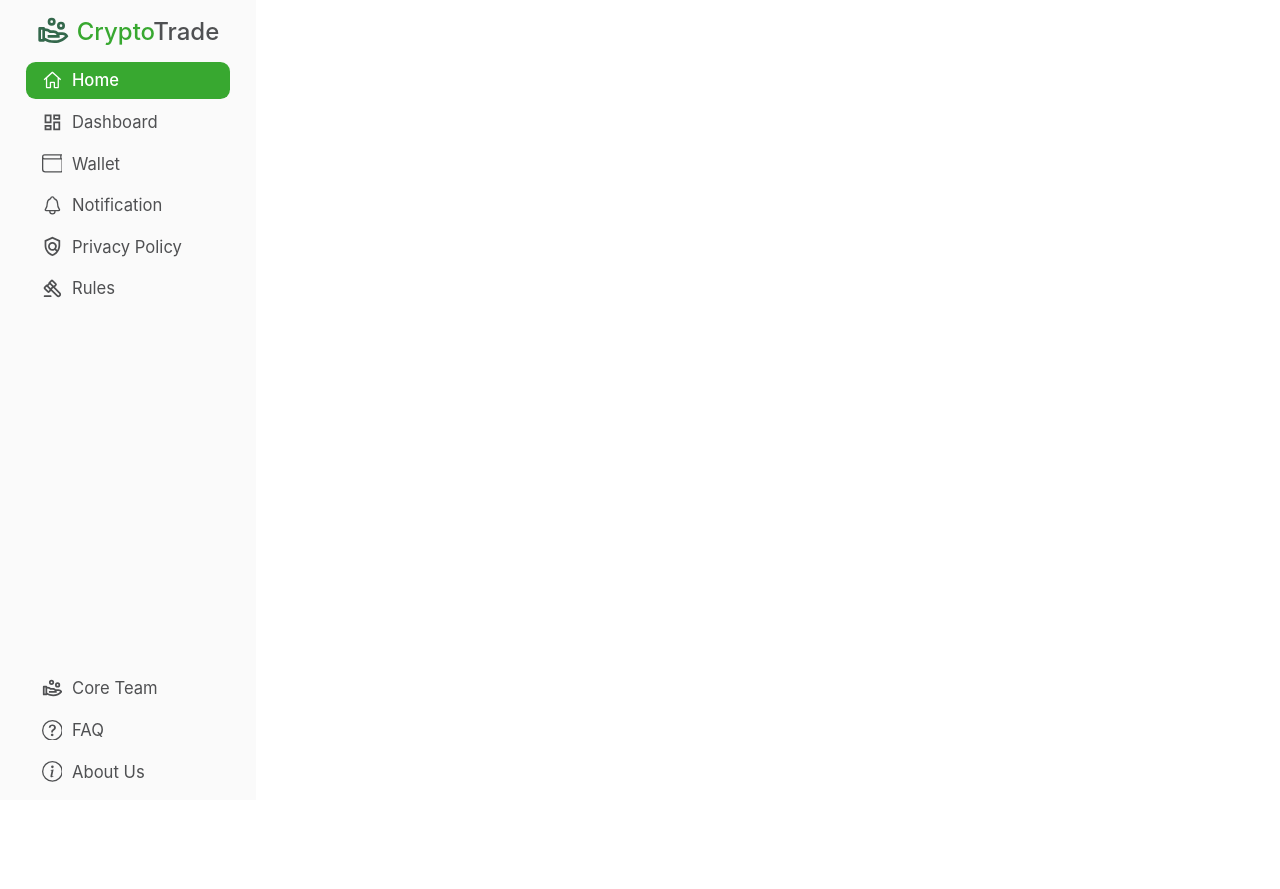
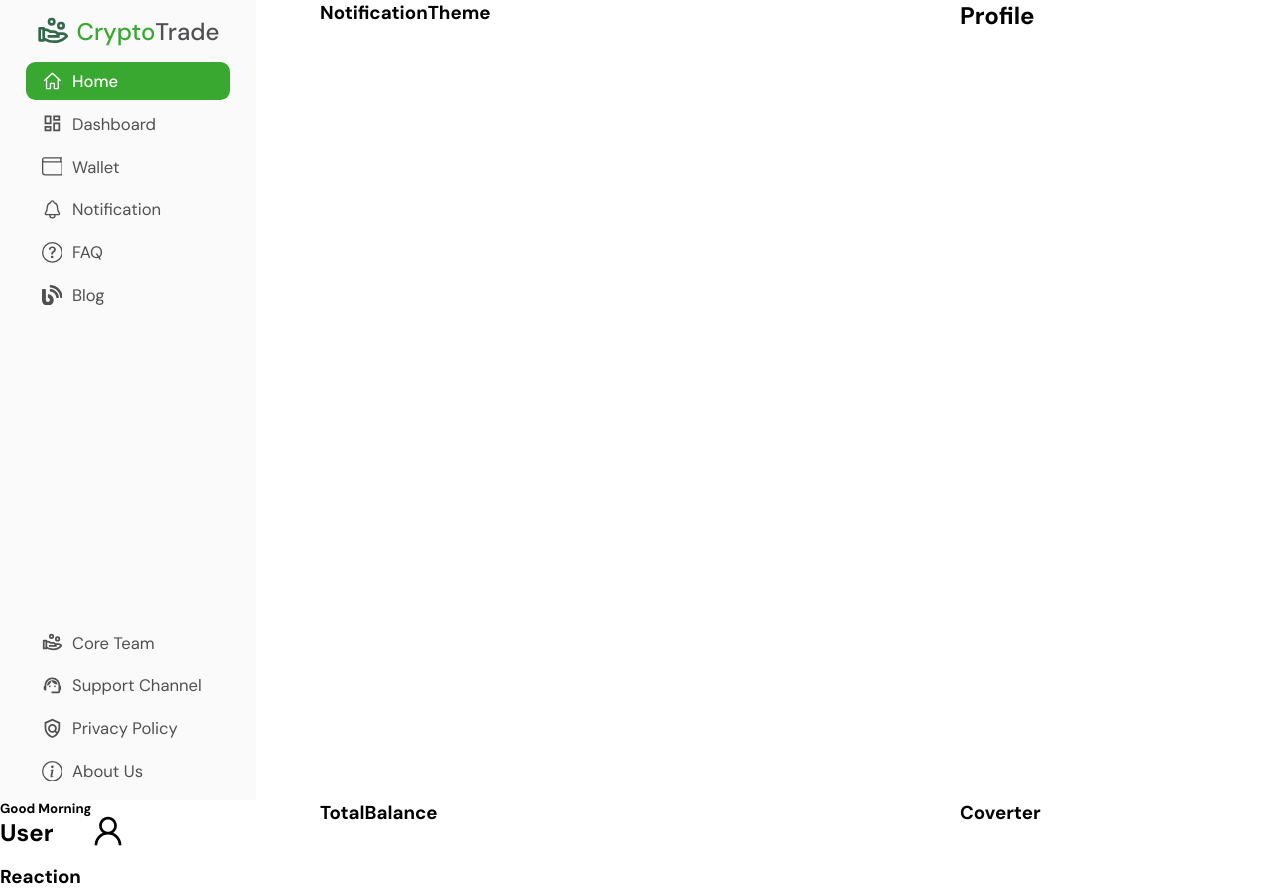
Before and after one commit to MOFIJULHAQUE/Dashboard_Project, a React (Create React App) app: page / in a window 1280 px wide. Before the commit the page ends 800 px from the top, so only its background shows below. Built offline with nearby package versions, Linux system fonts and the light colour scheme.

Commit message:
update the left-sidebar

```diff
--- /dev/null
+++ b/src/App.css
@@ -0,0 +1,36 @@
+@import url("https://fonts.googleapis.com/css2?family=DM+Sans:wght@400;500;700&display=swap");
+
+body {
+  font-family: "DM Sans", sans-serif;
+}
+
+* {
+  margin: 0;
+  padding: 0;
+  box-sizing: border-box;
+}
+
+ul {
+  list-style: none;
+}
+
+a {
+  text-decoration: none;
+  color: unset;
+}
+
+img {
+  width: 100%;
+}
+
+.App{
+  width: 100vw;
+  height: 100vh;
+}
+
+.main-content{
+  width: 100%;
+  height: 100%;
+  display: grid;
+  grid-template-columns: 20rem auto 20rem;
+}
--- a/src/App.js
+++ b/src/App.js
@@ -1,11 +1,20 @@
 import LeftSection from "./components/leftSection/LeftSection";
+import { RightSideBar } from "./components/RightSideBar/RightSideBar";
+
+import "./App.css";
 
 function App() {
   return (
     <>
-      <LeftSection />
+      <div className="App">
+        <div className="main-content">
+          <LeftSection />
+          <RightSideBar />
+        </div>
+      </div>
     </>
   );
 }
 
+
 export default App;
--- a/src/components/leftSection/LeftSection.css
+++ b/src/components/leftSection/LeftSection.css
@@ -1,22 +1,14 @@
-*{
-  margin: 0;
-  padding: 0;
-  box-sizing: border-box;
-}
-
-section{
-  position: fixed;
-  left: 0;
+section {
   background-color: #fafafa;
   height: 100vh;
-  width: 20%;
+  width: 20vw;
   display: flex;
   flex-direction: column;
   align-items: center;
 }
 
 /* logo */
-.brand{
+.brand {
   width: 100%;
   display: flex;
   justify-content: center;
@@ -25,27 +17,27 @@ section{
   margin: 15px 0;
 }
 
-.brand svg{
+.brand svg {
   font-size: 2rem;
   color: #34684c;
 }
 
-.brand span{
+.brand span {
   color: #38a830;
   font-size: 1.5rem;
   font-weight: 500;
 }
 
-.brand .logo-text{
+.brand .logo-text {
   color: #4f5052;
 }
 
-.toggle{
+.toggle {
   display: none;
 }
 
 /* navigation menu */
-nav{
+nav {
   width: 80%;
   height: 100vh;
   display: flex;
@@ -54,25 +46,22 @@ nav{
   margin-bottom: 10px;
 }
 
-
-ul{
-  list-style: none;
+ul {
   display: flex;
   flex-direction: column;
   gap: 0.3rem;
 }
 
-li{
+li {
   padding: 0.5rem 1rem;
   border-radius: 0.6rem;
 }
 
-li svg{
-  font-size: 1.30rem;
+li svg {
+  font-size: 1.3rem;
 }
 
-li a{
-  text-decoration: none;
+li a {
   display: flex;
   align-items: center;
   gap: 0.6rem;
@@ -81,10 +70,10 @@ li a{
   font-weight: 400;
 }
 
-.active{
+.active {
   background-color: #38a830;
 }
-.active a{
+.active a {
   color: #ffffff;
   font-weight: 500;
 }
--- a/src/components/leftSection/LeftSection.jsx
+++ b/src/components/leftSection/LeftSection.jsx
@@ -1,25 +1,28 @@
 import React, { useState } from "react";
-import "./LeftSection.css";
 
 import { RiHandCoinLine } from "react-icons/ri";
 import { VscHome } from "react-icons/vsc";
 import { MdOutlineDashboard } from "react-icons/md";
 import { BsWallet } from "react-icons/bs";
 import { IoNotificationsOutline } from "react-icons/io5";
+import { BsQuestionCircle } from "react-icons/bs";
+import { FaBlog } from "react-icons/fa";
+import { MdOutlineSupportAgent } from "react-icons/md";
 import { MdOutlinePolicy } from "react-icons/md";
-import { TbGavel } from "react-icons/tb";
-import { BsQuestionCircle } from "react-icons/bs";
 import { BsInfoCircle } from "react-icons/bs";
 
+import '../leftSection/LeftSection.css'
+
 function LeftSection() {
-  const [currentLink, setCurrentLink] = useState(1)
+  const [currentLink, setCurrentLink] = useState(1);
 
   return (
     <>
       <section>
         <div className="brand">
           <RiHandCoinLine />
-          <span>Crypto
+          <span>
+            Crypto
             <span className="logo-text">Trade</span>
           </span>
         </div>
@@ -29,40 +32,58 @@ function LeftSection() {
           <div className="top">
             <div className="links">
               <ul>
-                <li onClick={() => setCurrentLink(1)} className={currentLink === 1 ? 'active' : ''}>
+                <li
+                  onClick={() => setCurrentLink(1)}
+                  className={currentLink === 1 ? "active" : ""}
+                >
                   <a href="#">
                     <VscHome />
                     <span>Home</span>
                   </a>
                 </li>
-                <li onClick={() => setCurrentLink(2)} className={currentLink === 2 ? 'active' : ''}>
+                <li
+                  onClick={() => setCurrentLink(2)}
+                  className={currentLink === 2 ? "active" : ""}
+                >
                   <a href="#">
                     <MdOutlineDashboard />
                     <span>Dashboard</span>
                   </a>
                 </li>
-                <li onClick={() => setCurrentLink(3)} className={currentLink === 3 ? 'active' : ''}>
+                <li
+                  onClick={() => setCurrentLink(3)}
+                  className={currentLink === 3 ? "active" : ""}
+                >
                   <a href="#">
                     <BsWallet />
                     <span>Wallet</span>
                   </a>
                 </li>
-                <li onClick={() => setCurrentLink(4)} className={currentLink === 4 ? 'active' : ''}>
+                <li
+                  onClick={() => setCurrentLink(4)}
+                  className={currentLink === 4 ? "active" : ""}
+                >
                   <a href="#">
                     <IoNotificationsOutline />
                     <span>Notification</span>
                   </a>
                 </li>
-                <li onClick={() => setCurrentLink(5)} className={currentLink === 5 ? 'active' : ''}>
+                <li
+                  onClick={() => setCurrentLink(5)}
+                  className={currentLink === 5 ? "active" : ""}
+                >
                   <a href="#">
-                    <MdOutlinePolicy />
-                    <span>Privacy Policy</span>
+                    <BsQuestionCircle />
+                    <span>FAQ</span>
                   </a>
                 </li>
-                <li onClick={() => setCurrentLink(6)} className={currentLink === 6 ? 'active' : ''}>
+                <li
+                  onClick={() => setCurrentLink(6)}
+                  className={currentLink === 6 ? "active" : ""}
+                >
                   <a href="#">
-                    <TbGavel />
-                    <span>Rules</span>
+                    <FaBlog />
+                    <span>Blog</span>
                   </a>
                 </li>
               </ul>
@@ -71,19 +92,37 @@ function LeftSection() {
           <div className="bottom">
             <div className="links">
               <ul>
-                <li onClick={() => setCurrentLink(8)} className={currentLink === 8 ? 'active' : ''}>
+                <li
+                  onClick={() => setCurrentLink(7)}
+                  className={currentLink === 7 ? "active" : ""}
+                >
                   <a href="#">
                     <RiHandCoinLine />
                     <span>Core Team</span>
                   </a>
                 </li>
-                <li onClick={() => setCurrentLink(9)} className={currentLink === 9 ? 'active' : ''}>
+                <li
+                  onClick={() => setCurrentLink(8)}
+                  className={currentLink === 8 ? "active" : ""}
+                >
                   <a href="#">
-                    <BsQuestionCircle />
-                    <span>FAQ</span>
+                    <MdOutlineSupportAgent />
+                    <span>Support Channel</span>
                   </a>
                 </li>
-                <li onClick={() => setCurrentLink(10)} className={currentLink === 10 ? 'active' : ''}>
+                <li
+                  onClick={() => setCurrentLink(9)}
+                  className={currentLink === 9 ? "active" : ""}
+                >
+                  <a href="#">
+                    <MdOutlinePolicy />
+                    <span>Privacy Policy</span>
+                  </a>
+                </li>
+                <li
+                  onClick={() => setCurrentLink(10)}
+                  className={currentLink === 10 ? "active" : ""}
+                >
                   <a href="#">
                     <BsInfoCircle />
                     <span>About Us</span>
--- a/src/index.js
+++ b/src/index.js
@@ -1,11 +1,14 @@
-import React from 'react';
-import ReactDOM from 'react-dom/client';
-import "./index.css"
-import App from './App';
+import React from "react";
+import ReactDOM from "react-dom/client";
+import "./index.css";
+import App from "./App";
+import { BrowserRouter } from "react-router-dom";
 
-const root = ReactDOM.createRoot(document.getElementById('root'));
+const root = ReactDOM.createRoot(document.getElementById("root"));
 root.render(
   <React.StrictMode>
-    <App />
+    <BrowserRouter>
+      <App />
+    </BrowserRouter>
   </React.StrictMode>
 );
```
Also changed, not shown: src/pages/Dashboard.jsx (deleted).
